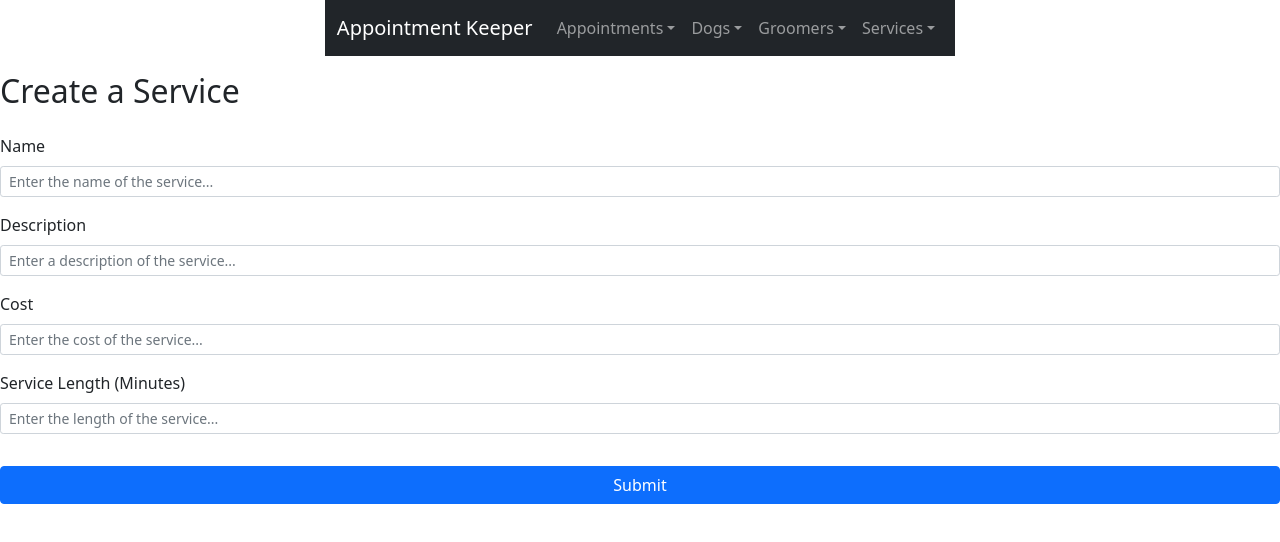
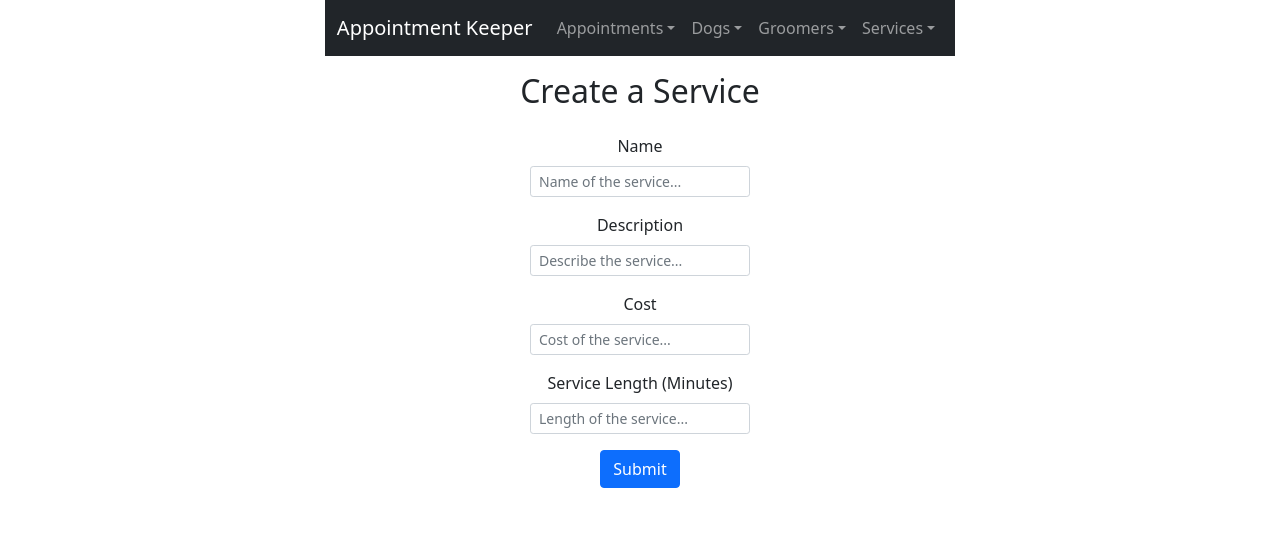
Before and after one commit to trevor-vardeman/all-dogs-go-to-the-spa-client, a React (Create React App) app: page /create-service in a window 1280 px wide. Shown: the top 542 px of the page. Built offline with nearby package versions, Linux system fonts and the light colour scheme.

Commit message:
all the creation pages are now centered

```diff
--- a/src/components/CreateAppointment.js
+++ b/src/components/CreateAppointment.js
@@ -57,11 +57,12 @@ function CreateAppointment() {
     }
 
   return (
-    <Stack class="center" gap={3}>
+    <Stack gap={3}>
       <Navbar />
-      <h2>Create an Appointment</h2>
+      <h2 class="center">Create an Appointment</h2>
+      <div class="center">
         <p>If you don't see a dog, groomer, or service, go to their pages above to create a new profile.</p>
-      <Stack gap={3} class="center">
+        <Stack gap={3}>
           <DropdownButton
             title={dogSelect === "" ? "Select a Dog" : dogSelect}
             id="dropdown-menu-align-right"
@@ -89,11 +90,12 @@ function CreateAppointment() {
           <Form>
             <Form.Group className="mb-3">
               <Form.Label>Appointment date/time:</Form.Label>
-            <Form.Control onChange={(e) => setAppointmentTime(e.target.value)} type="datetime-local" size="sm" style={{width: "auto"}}/>
+              <Form.Control onChange={(e) => setAppointmentTime(e.target.value)} type="datetime-local" size="sm" />
             </Form.Group>
             <Button onClick={handleSubmit} as="input" type="submit" value="Submit" />
           </Form>
         </Stack>
+      </div>
     </Stack>
   )
 }
--- a/src/components/CreateDog.js
+++ b/src/components/CreateDog.js
@@ -51,7 +51,8 @@ function CreateDog() {
   return (
     <Stack gap={3}>
       <Navbar />
-      <h2>Create a Dog Profile</h2>
+      <h2 class="center">Create a Dog Profile</h2>
+      <div class="center">
         <Form>
           <Form.Group className="mb-3">
             <Form.Label>Dog's Name</Form.Label>
@@ -74,6 +75,7 @@ function CreateDog() {
           </Form.Group>
         </Form>
         <Button onClick={handleSubmit} as="input" type="submit" value="Submit" />
+      </div>
     </Stack>
   )
 }
--- a/src/components/CreateGroomer.js
+++ b/src/components/CreateGroomer.js
@@ -38,10 +38,12 @@ function CreateGroomer() {
   return (
     <Stack gap={3}>
       <Navbar />
+      <h2 class="center">Create a Groomer Profile</h2>
+      <div class="center">
         <Form>
           <Form.Group className="mb-3">
             <Form.Label>Name</Form.Label>
-          <Form.Control required onChange={(e) => setName(e.target.value)} value={name} type="text" placeholder="Enter the employee's name..."/>
+            <Form.Control required onChange={(e) => setName(e.target.value)} value={name} type="text" placeholder="Enter their name..."/>
           </Form.Group>
           <Form.Group className="mb-3">
             <Form.Label>Onboarding Date:</Form.Label>
@@ -49,6 +51,7 @@ function CreateGroomer() {
           </Form.Group>
         </Form>
         <Button onClick={handleSubmit} as="input" type="submit" value="Submit" />
+      </div>
     </Stack>
   )
 }
--- a/src/components/CreateService.js
+++ b/src/components/CreateService.js
@@ -45,26 +45,28 @@ function CreateService() {
     <Stack gap={3}>
       <Navbar />
       <Stack gap={3}>
-        <h2>Create a Service</h2>
+        <h2 class="center">Create a Service</h2>
+        <div class="center">
           <Form>
             <Form.Group className="mb-3">
               <Form.Label>Name</Form.Label>
-            <Form.Control required onChange={(e) => setName(e.target.value)} value={name} type="text" size="sm" placeholder="Enter the name of the service..."/>
+              <Form.Control required onChange={(e) => setName(e.target.value)} value={name} type="text" size="sm" placeholder="Name of the service..."/>
             </Form.Group>
             <Form.Group className="mb-3">
               <Form.Label>Description</Form.Label>
-            <Form.Control required onChange={(e) => setDescription(e.target.value)} value={description} type="text" size="sm" placeholder="Enter a description of the service..."/>
+              <Form.Control required onChange={(e) => setDescription(e.target.value)} value={description} type="text" size="sm" placeholder="Describe the service..."/>
             </Form.Group>
             <Form.Group className="mb-3">
               <Form.Label>Cost</Form.Label>
-            <Form.Control required onChange={(e) => setCost(e.target.value)} value={cost} type="number" size="sm" placeholder="Enter the cost of the service..."/>
+              <Form.Control required onChange={(e) => setCost(e.target.value)} value={cost} type="number" size="sm" placeholder="Cost of the service..."/>
             </Form.Group>
             <Form.Group className="mb-3">
               <Form.Label>Service Length (Minutes)</Form.Label>
-            <Form.Control required onChange={(e) => setServiceLength(e.target.value)} value={serviceLength} type="number" size="sm" placeholder="Enter the length of the service..."/>
+              <Form.Control required onChange={(e) => setServiceLength(e.target.value)} value={serviceLength} type="number" size="sm" placeholder="Length of the service..."/>
             </Form.Group>
           </Form>
           <Button onClick={handleSubmit} as="input" type="submit" value="Submit" />
+        </div>
       </Stack>
     </Stack>
   )
--- a/src/components/EditAppointment.js
+++ b/src/components/EditAppointment.js
@@ -73,7 +73,8 @@ function EditAppointment() {
   return (
     <Stack gap={3}>
       <Navbar />
-      <h2>Edit Appointment</h2>
+      <h2 class="center">Edit Appointment</h2>
+      <div class="center">
         <Stack gap={3}>
           <DropdownButton
             title={dogSelect === "" ? "Select a Dog" : dogSelect}
@@ -102,12 +103,13 @@ function EditAppointment() {
           <p>Current appointment date and time: {appointmentTime}</p>
           <Form>
             <Form.Group className="mb-3">
-              <Form.Label>Appointment time</Form.Label>
-              <Form.Control onChange={(e) => setAppointmentTime(e.target.value)} type="datetime-local" size="sm" placeholder="Select a time for the appointment" />
+              <Form.Label>New appointment date/time:</Form.Label>
+              <Form.Control onChange={(e) => setAppointmentTime(e.target.value)} type="datetime-local" size="sm" />
             </Form.Group>
             <Button onClick={handleSubmit} as="input" type="submit" value="Submit" />
           </Form>
-          </Stack>
+        </Stack>
+      </div>
     </Stack>
   )
 }
```
Lines whose indentation alone changed are shown as unchanged.
